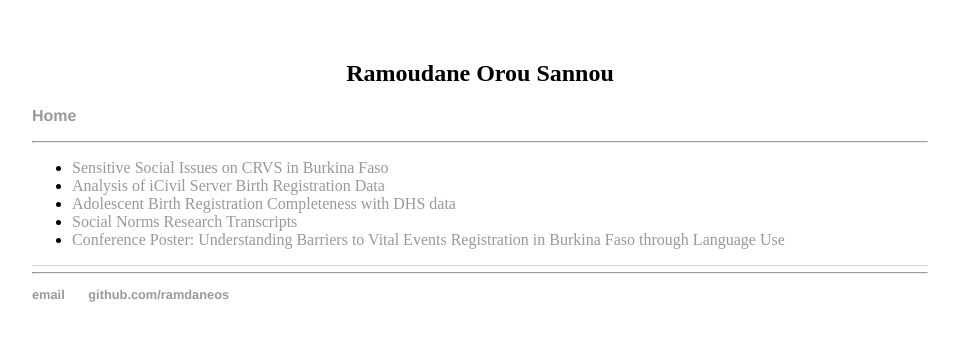
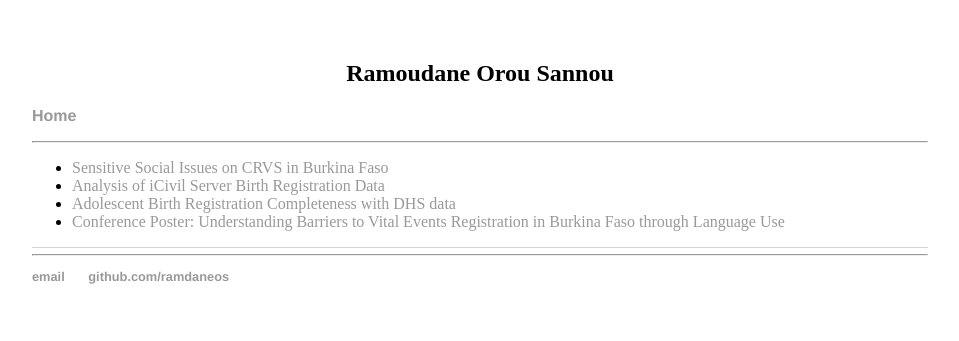
Before and after one commit to RamdaneOS/ramdaneos.github.io, a Jekyll site: the page built from index.html, in a window 1280 px wide. Shown: the top 341 px of the page, without its empty margins (160-1119 px from the left). Built offline with Jekyll 4.4.1, drawn with Linux system fonts in a browser that asks for light colours; Markdown is read by kramdown in place of the engine named in the settings.

Commit message:
Update index.html

```diff
--- a/index.html
+++ b/index.html
@@ -8,7 +8,6 @@ title: Ramoudane Orou Sannou
 		<li> <a href="Sensitive_Social_Issues_CRVS_BF.html"> Sensitive Social Issues on CRVS in Burkina Faso </a></li>
                 <li> <a href="iCivil_Birth_Reg.html"> Analysis of iCivil Server Birth Registration Data </a></li>
 		<li> <a href="Ado_Birth_Reg_Completeness.html"> Adolescent Birth Registration Completeness with DHS data </a></li>
-		<li> <a href="Social_Norms_Transcripts.html"> Social Norms Research Transcripts </a></li>
 		<li> <a href="Final_RamdaneOS_Ottawa_Poster.pdf"> Conference Poster: Understanding Barriers to Vital Events Registration in Burkina Faso through
 Language Use </a></li>
 
```
